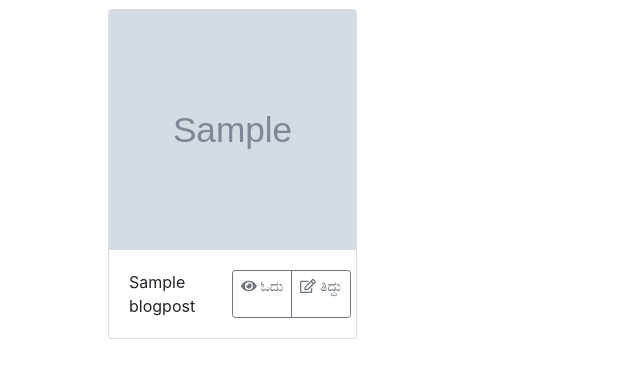
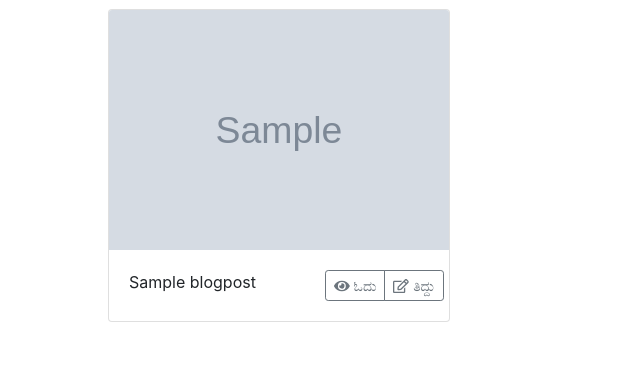
Before and after one commit to amaradatta93/Hamsadatta, a Django app: page /me/posts in a window 1280 px wide. Shown: the part 56-434 px from the top of the page, without its empty margins (0-640 px from the left). Run offline with Django 3.2, Linux system fonts and the light colour scheme; tables that the repository leaves empty hold one stand-in row (values such as "Sample post"); grey boxes marked "Sample" are stand-in pictures; some libraries are stand-ins or nearby versions.

Commit message:
card col set to 4

```diff
--- a/dashboard/templates/main_page.html
+++ b/dashboard/templates/main_page.html
@@ -5,7 +5,7 @@
 <div class="container">
     <div class="row ml-2">
         {% for post in posts %}
-        <div class="col-sm-3 mb-2">
+        <div class="col-sm-4 mb-2">
             <div class="card mt-2" >
                 <img class="card-img-top" style=" height: 15rem;" src="{{ post.image }}" alt="Card image cap">
                 <div class="card-body">
@@ -29,5 +29,4 @@
         {% endfor %}
     </div>
 </div>
-
 {% endblock %}
```
